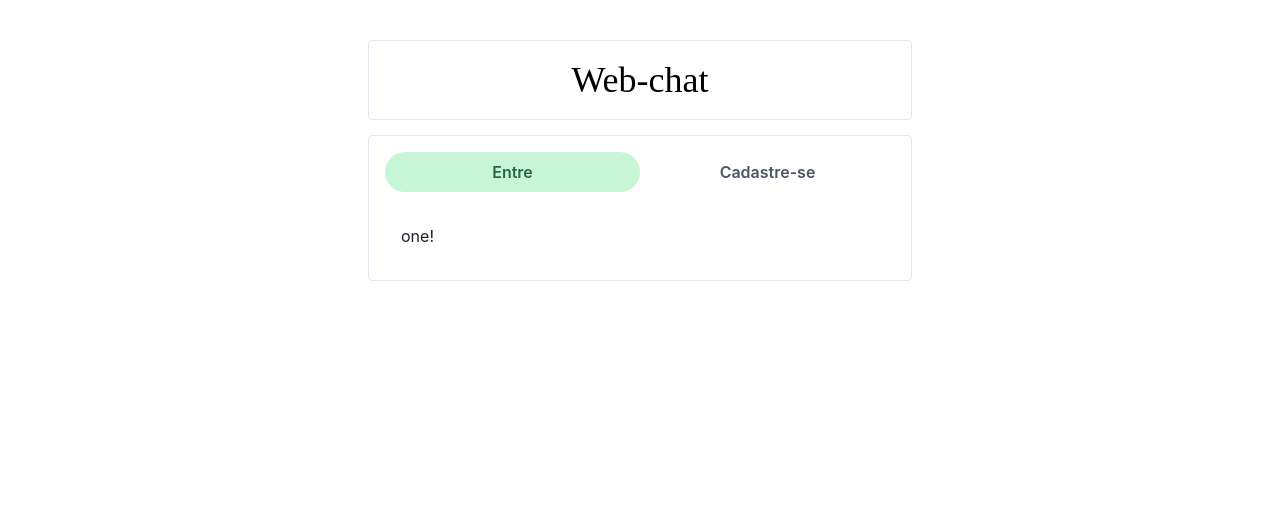
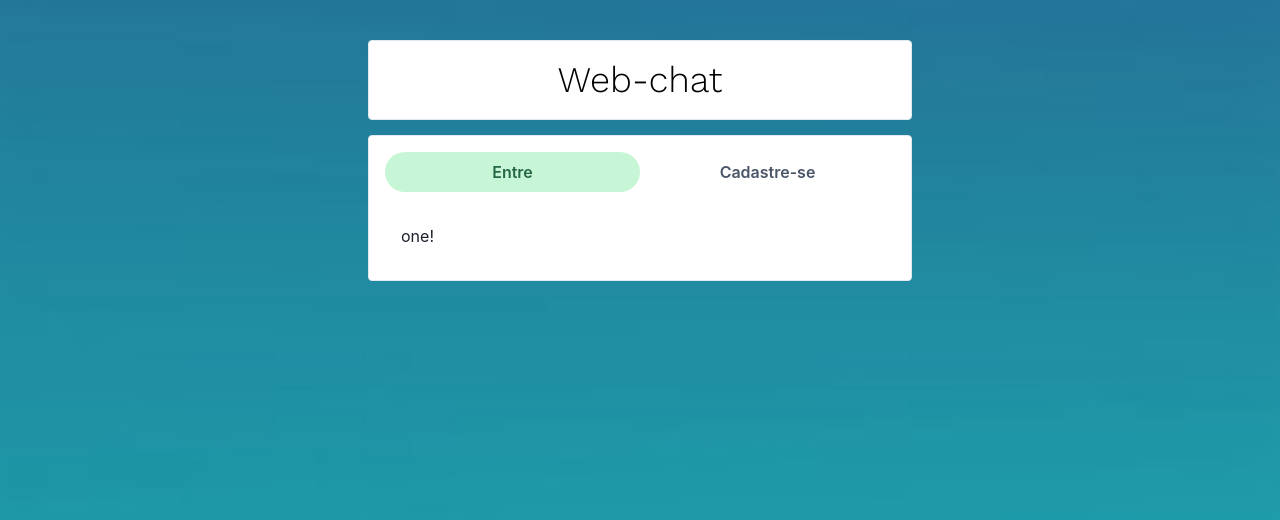
Before and after one commit to alansgoncalves/web-chat, a React (Create React App) app in the folder frontend/: page / in a window 1280 px wide. Shown: the top 520 px of the page. Built offline with nearby package versions, Linux system fonts and the light colour scheme.

Commit message:
feat: add background pic

```diff
--- a/frontend/src/App.css
+++ b/frontend/src/App.css
@@ -1,34 +1,9 @@
-/* .App-logo {
-  height: 40vmin;
-  pointer-events: none;
-}
+@import url("https://fonts.googleapis.com/css2?family=Work+Sans:wght@300&display=swap");
 
-@media (prefers-reduced-motion: no-preference) {
-  .App-logo {
-    animation: App-logo-spin infinite 20s linear;
-  }
-}
-
-.App-header {
-  background-color: #282c34;
+.App {
   min-height: 100vh;
   display: flex;
-  flex-direction: column;
-  align-items: center;
-  justify-content: center;
-  font-size: calc(10px + 2vmin);
-  color: white;
+  background-image: url("./bg.png");
+  background-size: cover;
+  background-position: center;
 }
-
-.App-link {
-  color: #61dafb;
-}
-
-@keyframes App-logo-spin {
-  from {
-    transform: rotate(0deg);
-  }
-  to {
-    transform: rotate(360deg);
-  }
-} */
```
Also changed, not shown: frontend/src/bg.png (added).
